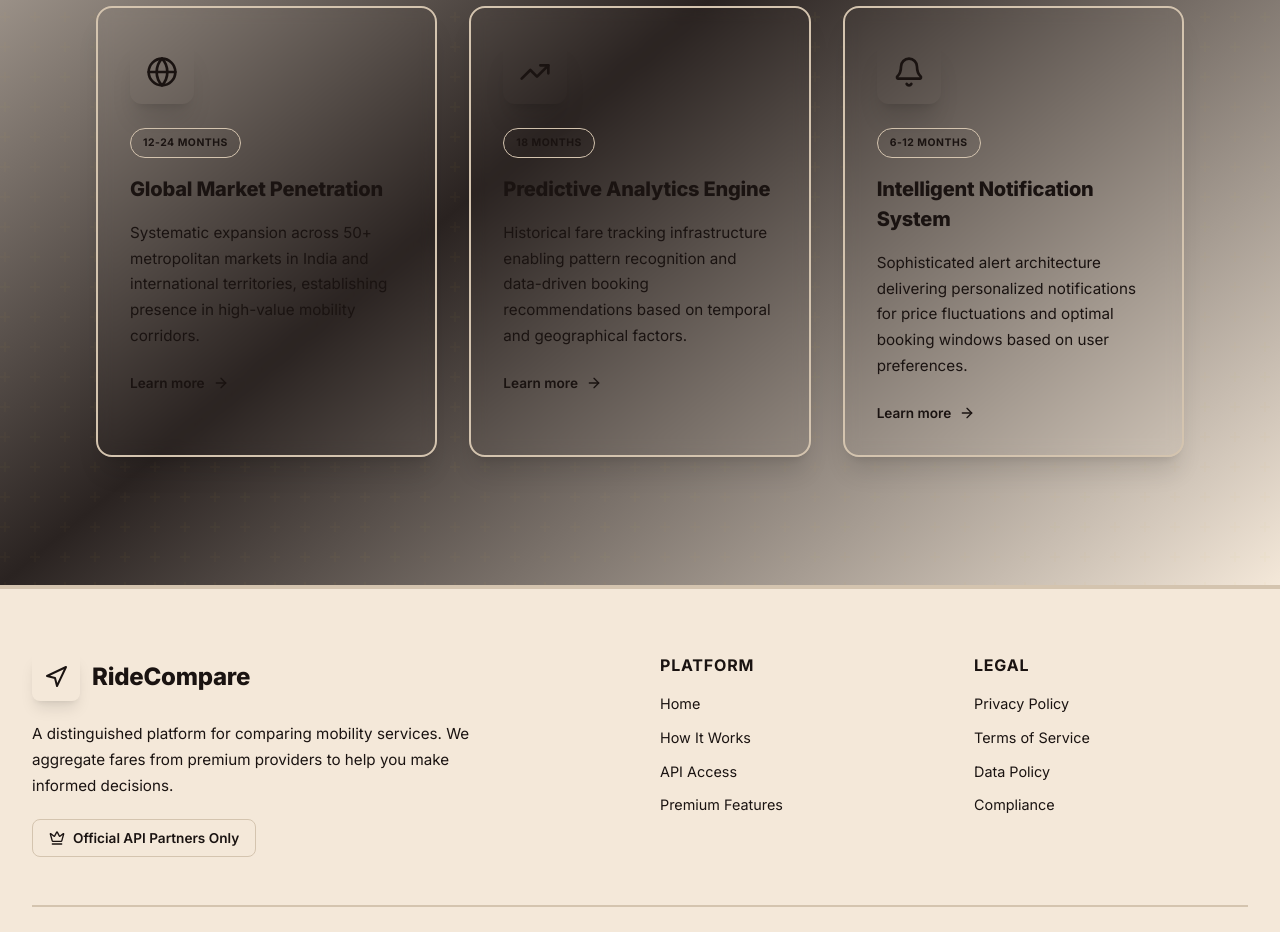
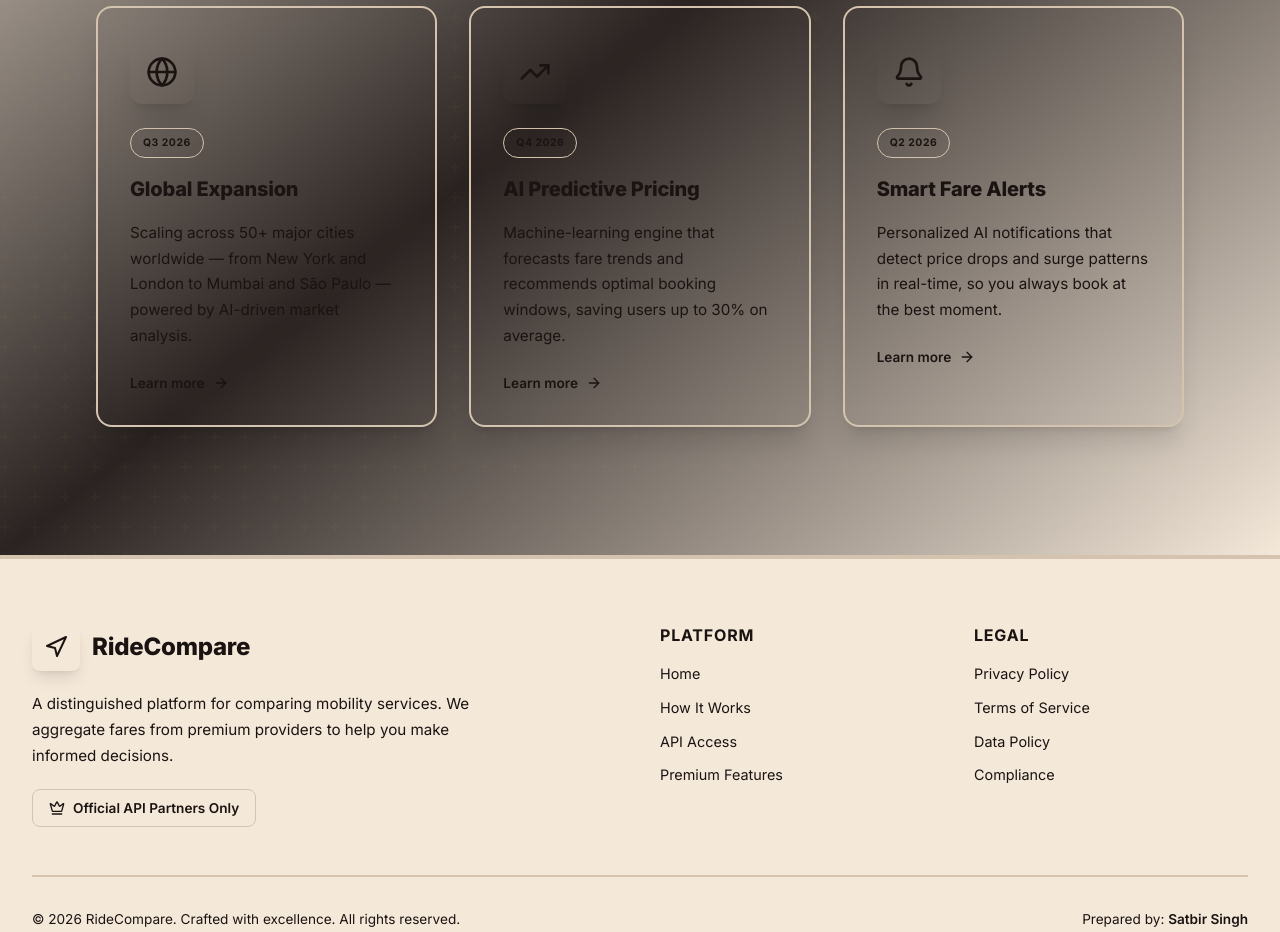
Before and after one commit to Satbir-Singh-42/RideCompare, a React (Vite) app: page /how-it-works in a window 1280 px wide. Shown: the part 5140-6072 px from the top of the page. Built offline with nearby package versions, Linux system fonts and the light colour scheme.

Commit message:
feat: Update process steps in HowItWorksPage for clarity and improved messaging

```diff
--- a/src/app/components/HowItWorksPage.tsx
+++ b/src/app/components/HowItWorksPage.tsx
@@ -495,21 +495,21 @@ export function HowItWorksPage() {
             {[
               {
                 icon: <Globe className="w-8 h-8" />,
-                title: "Global Market Penetration",
-                desc: "Systematic expansion across 50+ metropolitan markets in India and international territories, establishing presence in high-value mobility corridors.",
-                timeline: "12-24 Months",
+                title: "Global Expansion",
+                desc: "Scaling across 50+ major cities worldwide — from New York and London to Mumbai and São Paulo — powered by AI-driven market analysis.",
+                timeline: "Q3 2026",
               },
               {
                 icon: <TrendingUp className="w-8 h-8" />,
-                title: "Predictive Analytics Engine",
-                desc: "Historical fare tracking infrastructure enabling pattern recognition and data-driven booking recommendations based on temporal and geographical factors.",
-                timeline: "18 Months",
+                title: "AI Predictive Pricing",
+                desc: "Machine-learning engine that forecasts fare trends and recommends optimal booking windows, saving users up to 30% on average.",
+                timeline: "Q4 2026",
               },
               {
                 icon: <Bell className="w-8 h-8" />,
-                title: "Intelligent Notification System",
-                desc: "Sophisticated alert architecture delivering personalized notifications for price fluctuations and optimal booking windows based on user preferences.",
-                timeline: "6-12 Months",
+                title: "Smart Fare Alerts",
+                desc: "Personalized AI notifications that detect price drops and surge patterns in real-time, so you always book at the best moment.",
+                timeline: "Q2 2026",
               },
             ].map((item, i) => (
               <div key={i} className="group relative">
```
